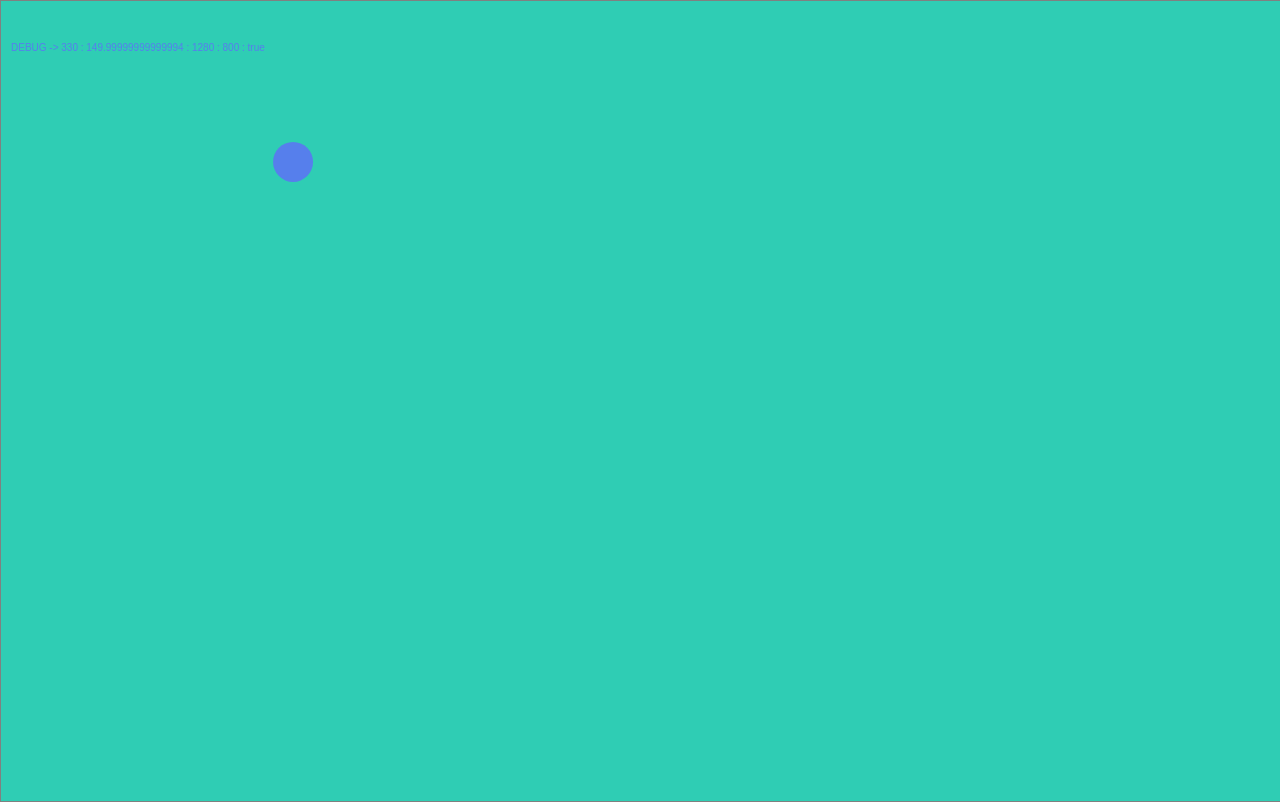
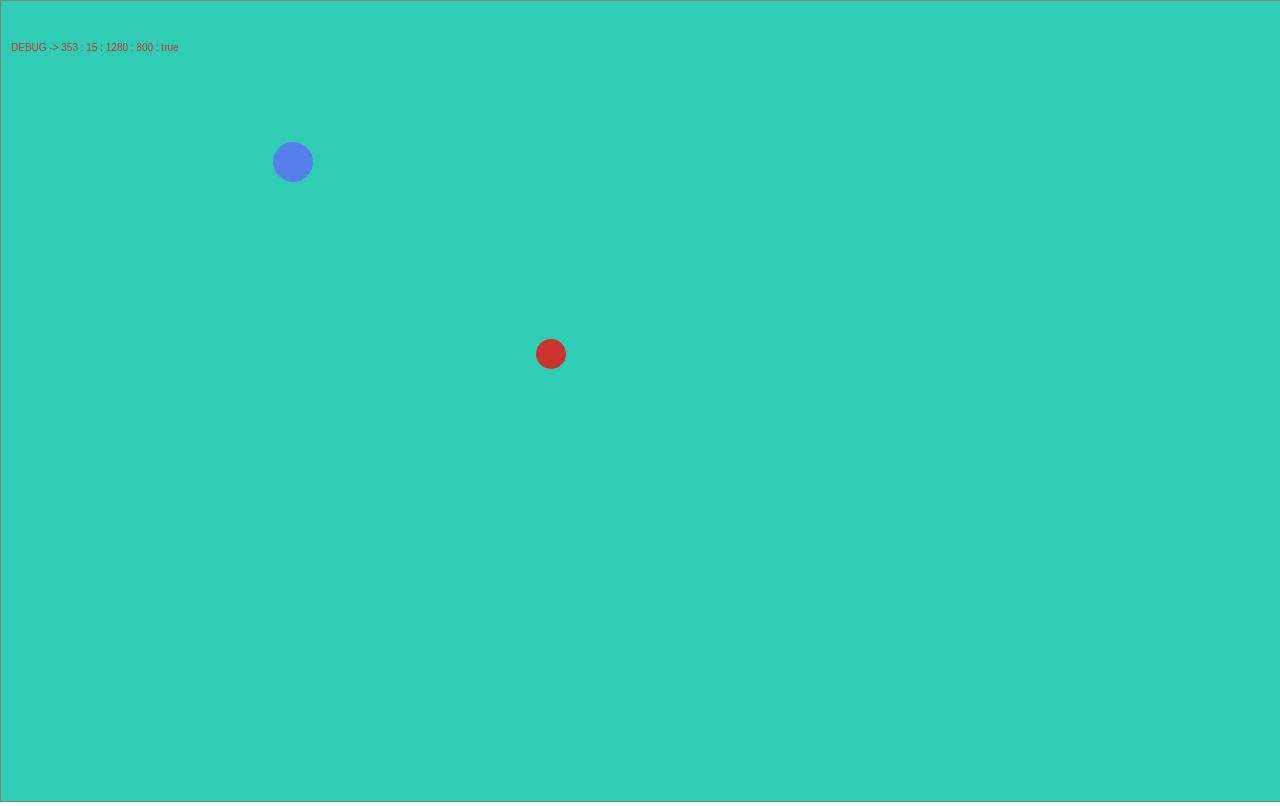
Before and after one commit to mikepython0521/mikepython0521.github.io, a plain HTML site: page index.html in a window 1280 px wide. Drawn offline with Linux system fonts and the light colour scheme.

Commit message:
Add files via upload

```diff
--- a/character.js
+++ b/character.js
@@ -18,4 +18,51 @@ class Character {
     get size() {
       return this._size;
     }
+
+    switchClockWise(){
+      if(this.clockwise == true){
+        this.clockwise = false;
+      }else{
+        this.clockwise = true;
+      }
+      this.moveCenterFlag = true;
+    }
+
+    move(click, screenCanvas){
+
+      if(this.clockwise){
+        this.angle = this.angle + this.angle_speed;
+      }else{
+        this.angle = this.angle - this.angle_speed;
+      }
+      if(this.angle > 360){
+        this.angle = this.angle - 360;
+      }
+      if(this.angle < 0){
+        this.angle = this.angle + 360;
+      }
+      if(this.moveCenterFlag){
+        this.center.x = this.center.x + this.radius * Math.cos(this.angle * (Math.PI / 180)) * 2;
+        this.center.y = this.center.y + this.radius * Math.sin(this.angle * (Math.PI / 180)) * 2;
+        this.angle = this.angle + 180;
+        this.moveCenterFlag = false;
+      }
+      this.position.x = this.center.x + this.radius * Math.cos(this.angle * (Math.PI / 180));
+      this.position.y = this.center.y + this.radius * Math.sin(this.angle * (Math.PI / 180));
+
+      if(this.position.x < 0 ){
+        this.position.x = this.position.x + screenCanvas.width;
+        this.center.x = this.center.x + screenCanvas.width;
+      }else if(this.position.x > screenCanvas.width){
+        this.position.x = this.position.x - screenCanvas.width;
+        this.center.x = this.center.x - screenCanvas.width;
+      }
+      if(this.position.y < 0 ){
+        this.position.y = this.position.y + screenCanvas.height;
+        this.center.y = this.center.y + screenCanvas.height;
+      }else if(this.position.y > screenCanvas.height){
+        this.position.y = this.position.y - screenCanvas.height;
+        this.center.y = this.center.y - screenCanvas.height;
+      }
+    }
 }
--- /dev/null
+++ b/enemy.js
@@ -0,0 +1,39 @@
+class Enemy {
+    constructor() {
+      this.size = 0;
+      this.color = 'rgba(255, 0, 0, 0.75)';
+      this.position = new Point();
+      this.speed_x = 0;
+      this.speed_y = 0;
+      this.alive = false;
+    }
+    set size(size) {
+      this._size = size;
+    }
+    get size() {
+      return this._size;
+    }
+    init(size, position, speed_x, speed_y) {
+      this.size = size;
+      this.position.x = position.x;
+      this.position.y = position.y;
+      this.speed_x = speed_x;
+      this.speed_y = speed_y;
+      this.alive = true;
+    }
+
+    move(screenCanvas){
+      this.position.x = this.position.x + this.speed_x;
+      this.position.y = this.position.y + this.speed_y;
+      if(this.position.x <0){
+        this.speed_x = this.speed_x * (-1);
+      }else if(this.position.x > screenCanvas.width){
+        this.speed_x = this.speed_x * (-1);
+      }
+      if(this.position.y <0){
+        this.speed_y = this.speed_y * (-1);
+      }else if(this.position.y > screenCanvas.height){
+        this.speed_y = this.speed_y * (-1);
+      }
+    }
+}
--- a/index.html
+++ b/index.html
@@ -6,6 +6,7 @@
     <link rel="stylesheet" href="stylesheet.css">
     <script src="main.js"></script>
     <script src="character.js"></script>
+    <script src="enemy.js"></script>
   </head>
   <body>
     <div id="wrap">
--- a/main.js
+++ b/main.js
@@ -12,6 +12,10 @@ var fps = 1000 /30;
 var mouse = new Point();
 var ctx;
 var click = false;
+var ENEMY_MAX_COUNT = 10;
+var ENEMY_MAX_SPEED = 20;
+var ENEMY_MIN_SPEED = -20;
+var counter = 0;
 // - main ---------------------------------------------------------------------
 window.onload = function(){
 
@@ -29,28 +33,32 @@ window.onload = function(){
     window.addEventListener('touchmove', cancelEvent, true);
 
     var chara = new Character(20);
+    var enemy = new Array(ENEMY_MAX_COUNT);
+    for(i = 0; i < ENEMY_MAX_COUNT; i++){
+      enemy[i] = new Enemy();
+    }
 
     // ループ処理を呼び出す
     (function(){
+        counter++;
+        // HTMLを更新
+        ctx.clearRect(0, 0, screenCanvas.width, screenCanvas.height);
+
+
         if(click){
-          if(chara.clockwise == true){
-            chara.clockwise = false;
-          }else{
-            chara.clockwise = true;
-          }
-          chara.moveCenterFlag = true;
+          chara.switchClockWise();
           click = false;
         }
+        chara.move(click, screenCanvas);
 
-        // HTMLを更新
-        ctx.clearRect(0, 0, screenCanvas.width, screenCanvas.height);
-        fillDebugText(chara);
-        calculateCharacter(chara);
-//        chara.position.x = mouse.x;
-//        chara.position.y = mouse.y;
-
+        createEnemy(enemy);
+        moveEnemies(enemy);
 
         fillCharacter(chara);
+        fillEnemies(enemy);
+
+        fillDebugText(chara, enemy);
+
         // フラグにより再帰呼び出し
         if(run){setTimeout(arguments.callee, fps);}
     })();
@@ -85,58 +93,64 @@ function cancelEvent(event){
   event.preventDefault();
 }
 
-function fillDebugText(chara){
+function fillDebugText(chara, enemy){
     var boolean;
     if(chara.clockwise){
       boolean = 'true';
     }else{
       boolean = 'false'
     }
-    var text = 'DEBUG -> ' + chara.angle + ' : ' + chara.position.y + ' : ' + screenCanvas.width + ' : ' + screenCanvas.height + ' : ' +boolean;
+    var text = 'DEBUG -> ' + enemy[0].position.y + ' : ' + enemy[0].size + ' : ' + screenCanvas.width + ' : ' + screenCanvas.height + ' : ' +boolean;
     ctx.fillText(text,10,50);
 }
 
-function calculateCharacter(chara){
-  if(chara.clockwise){
-    chara.angle = chara.angle + chara.angle_speed;
-  }else{
-    chara.angle = chara.angle - chara.angle_speed;
+function createEnemy(enemy){
+  if(counter % 100 == 0){
+    // すべてのエネミーを調査する
+    for(i = 0; i < ENEMY_MAX_COUNT; i++){
+        // エネミーの生存フラグをチェック
+        if(!enemy[i].alive){
+            var enemySize = 15;
+            var p = new Point();
+            p.x = 0 ;
+            p.y = Math.floor( Math.random() * (screenCanvas.height + 1 - 0) ) + 0 ;
+            var speed_x = Math.floor( Math.random() * (ENEMY_MAX_SPEED + 1 - ENEMY_MIN_SPEED) ) + ENEMY_MIN_SPEED ;
+            var speed_y = Math.floor( Math.random() * (ENEMY_MAX_SPEED + 1 - ENEMY_MIN_SPEED) ) + ENEMY_MIN_SPEED ;
+            // エネミーを新規にセット
+            enemy[i].init(enemySize, p, speed_x, speed_y);
+            // 1体出現させたのでループを抜ける
+            break;
+        }
+    }
   }
-  if(chara.angle > 360){
-    chara.angle = chara.angle - 360;
+}
+
+function moveEnemies(enemy){
+  for(i = 0; i < ENEMY_MAX_COUNT; i++){
+      // エネミーの生存フラグをチェック
+      if(enemy[i].alive){
+        enemy[i].move(screenCanvas);
+      }
   }
-  if(chara.angle < 0){
-    chara.angle = chara.angle + 360;
-  }
-  if(chara.moveCenterFlag){
-    chara.center.x = chara.center.x + chara.radius * Math.cos(chara.angle * (Math.PI / 180)) * 2;
-    chara.center.y = chara.center.y + chara.radius * Math.sin(chara.angle * (Math.PI / 180)) * 2;
-    chara.angle = chara.angle + 180;
-    chara.moveCenterFlag = false;
-  }
-  chara.position.x = chara.center.x + chara.radius * Math.cos(chara.angle * (Math.PI / 180));
-  chara.position.y = chara.center.y + chara.radius * Math.sin(chara.angle * (Math.PI / 180));
+}
 
-  if(chara.position.x < 0 ){
-    chara.position.x = chara.position.x + screenCanvas.width;
-    chara.center.x = chara.center.x + screenCanvas.width;
-  }else if(chara.position.x > screenCanvas.width){
-    chara.position.x = chara.position.x - screenCanvas.width;
-    chara.center.x = chara.center.x - screenCanvas.width;
-  }
-  if(chara.position.y < 0 ){
-    chara.position.y = chara.position.y + screenCanvas.height;
-    chara.center.y = chara.center.y + screenCanvas.height;
-  }else if(chara.position.y > screenCanvas.height){
-    chara.position.y = chara.position.y - screenCanvas.height;
-    chara.center.y = chara.center.y - screenCanvas.height;
-  }
-
-}
 
 function fillCharacter(chara){
     ctx.beginPath();
     ctx.fillStyle = chara.color;
     ctx.arc(chara.position.x, chara.position.y, chara.size, 0, Math.PI * 2, false);
     ctx.fill();
+  }
+
+function fillEnemies(enemy){
+  ctx.beginPath();
+  for(i = 0; i < ENEMY_MAX_COUNT; i++){
+      // エネミーの生存フラグをチェック
+      if(enemy[i].alive){
+        ctx.arc(enemy[i].position.x, enemy[i].position.y, enemy[i].size, 0, Math.PI * 2, false);
+        ctx.fillStyle = enemy[i].color;
+        ctx.closePath();
+      }
+  }
+  ctx.fill();
 }
```
